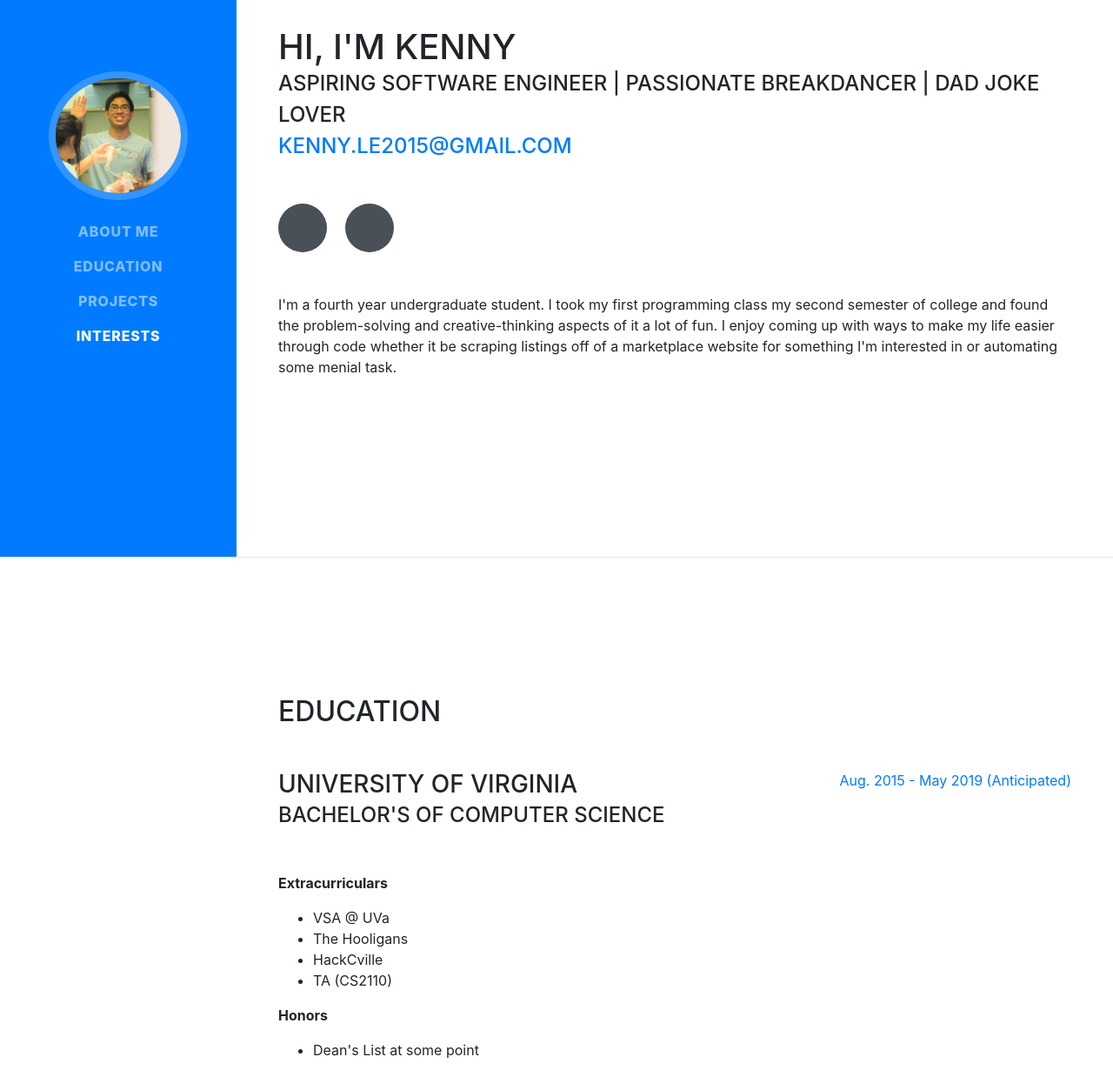
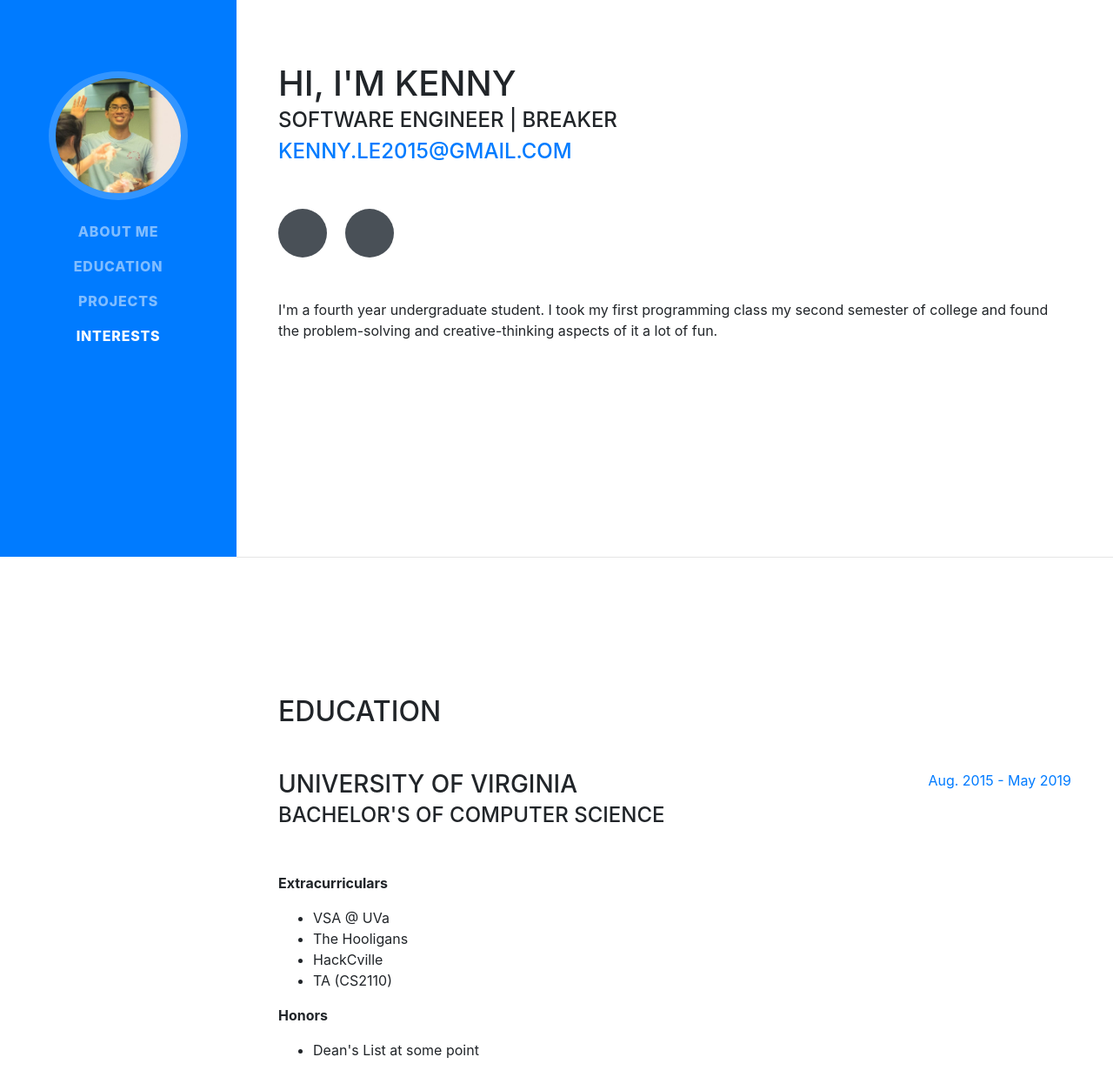
Before and after one commit to khl3ej/khl3ej.github.io, a website with bundled scripts: page index.html in a window 1280 px wide. Shown: the part 160-1398 px from the top of the page at 87% size. Built offline with nearby package versions, Linux system fonts and the light colour scheme; some icons are missing; files whose address does not match are found by name; a web font is replaced by a local one.

Commit message:
minor changes to info

```diff
--- a/index.html
+++ b/index.html
@@ -47,7 +47,7 @@
         <div class="my-auto">
           <h1 class="mb-0">Hi, I'm Kenny
           </h1>
-          <div class="subheading mb-5"> Aspiring Software Engineer | Passionate Breakdancer | Dad joke lover <br>
+          <div class="subheading mb-5"> Software Engineer | Breaker  <br>
             <a href="mailto:kenny.le2015@gmail.com">kenny.le2015@gmail.com</a>
           </div>
           <p class="lead mb-5"></p>
@@ -61,9 +61,7 @@
           </div>
           <br>
           <br>
-          <p>I'm a fourth year undergraduate student. I took my first programming class my second semester of college and found the problem-solving and creative-thinking aspects of it a lot of fun.
-             I enjoy coming up with ways to make my life easier through code whether it be scraping listings off of a marketplace website for something I'm interested in
-             or automating some menial task. </p>
+          <p>I'm a fourth year undergraduate student. I took my first programming class my second semester of college and found the problem-solving and creative-thinking aspects of it a lot of fun.</p>
         </div>
       </section>
       <hr class="m-0">
@@ -87,7 +85,7 @@
               </ul>
             </div>
             <div class="resume-date text-md-right">
-              <span class="text-primary">Aug. 2015 - May 2019 (Anticipated)</span>
+              <span class="text-primary">Aug. 2015 - May 2019</span>
             </div>
           </div>
         </div>
@@ -120,8 +118,7 @@
       <section class="resume-section p-3 p-lg-5 d-flex flex-column" id="interests">
         <div class="my-auto">
           <h2 class="mb-5">Interests</h2>
-          <p class="mb-0">Outside of school/programming in general, I enjoy breakdancing, playing mobile games, browsing reddit, discovering new dad jokes, and listening to music. Some of my favorite bboys include <a href='https://www.youtube.com/watch?v=6FUAzLTj13w'>P-nut</a>, <a href='https://www.youtube.com/watch?v=o5bSGKyyjQ8'>Wing</a>,
-          and <a href='https://www.youtube.com/watch?v=uM3_HDdNCSw'>Phil Wizard</a>. For mobile games, I like to play DBZ Dokkan Battle, as well as Bleach Brave Souls. In terms of music, I am a big fan of indie, house, kpop, jazz, and hip-hop. Particular groups/artists include but are not limited to Twice, Red Velvet, Great Good Fine Ok, Nujabes, and Berhana.</p>
+          <p class="mb-0">Outside of school/programming in general, I enjoy breakdancing, playing mobile games, browsing reddit, discovering new dad jokes, and listening to music.
           <p class="mb-0">I also have an irrational fear of spiders, needles, and heights.
           </p>
         </div>
```
